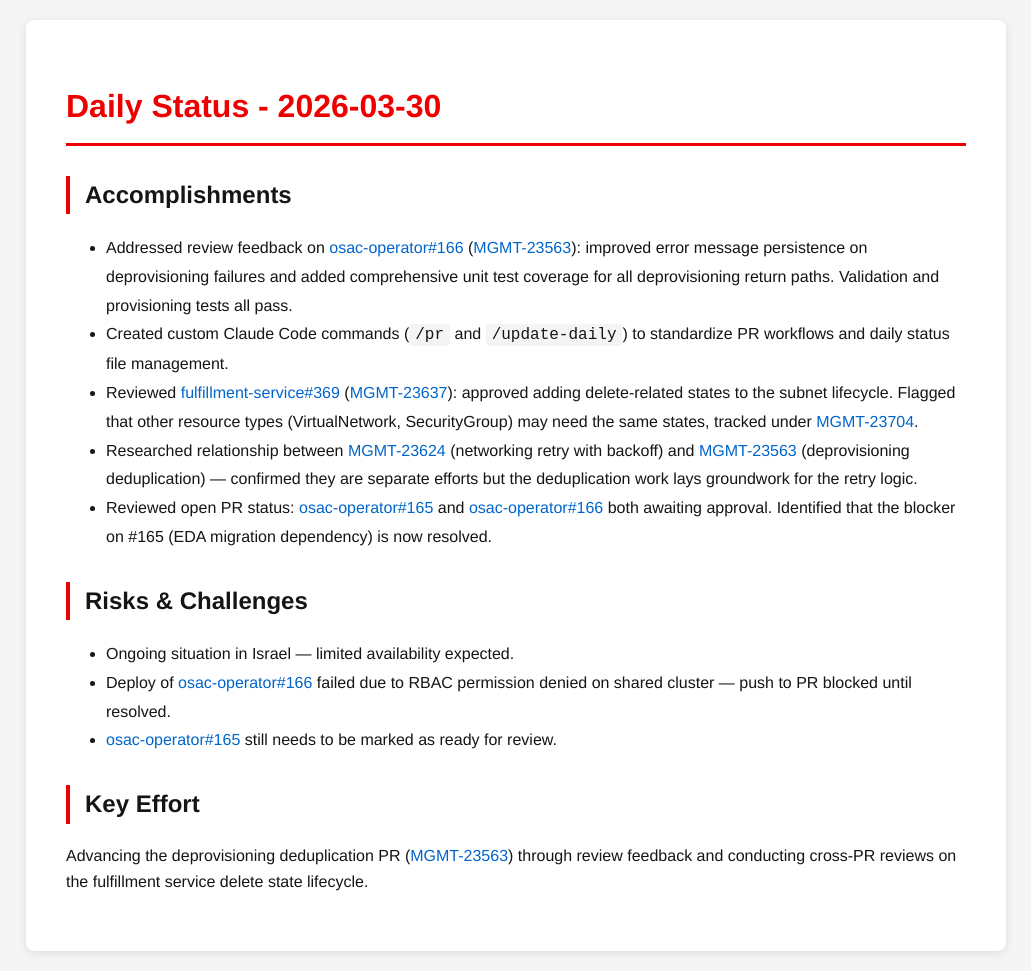
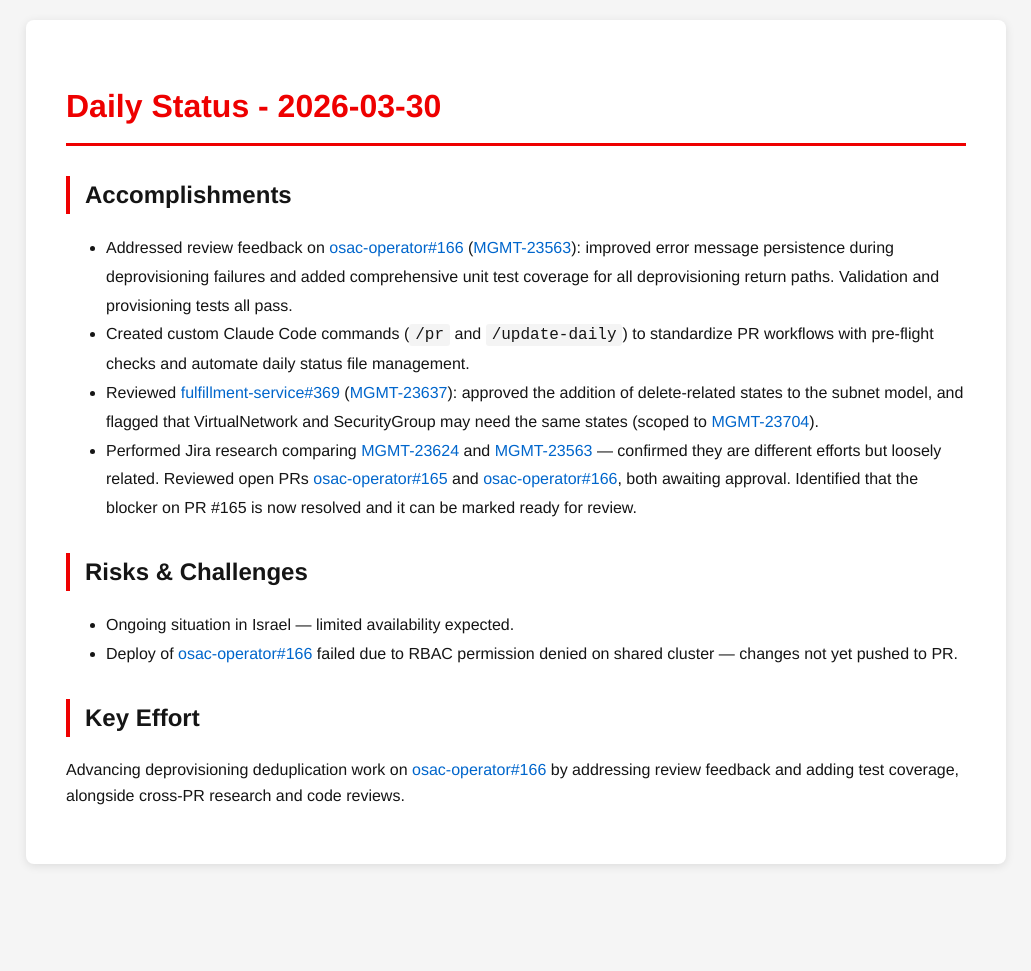
Before and after one commit to tzvatot/daily-status, a Jekyll site: the page built from 2026-03-30.md, in a window 1280 px wide. Shown: the whole page, without its empty margins (124-1155 px from the left). Built offline with Jekyll 4.4.1, drawn with Linux system fonts in a browser that asks for light colours; after the commit the page ends 900 px from its top, so only the background shows below that.

Commit message:
Daily status update - 2026-03-30

```diff
--- a/2026-03-30.md
+++ b/2026-03-30.md
@@ -7,16 +7,14 @@
 # Daily Status - 2026-03-30
 
 ## Accomplishments
-- Addressed review feedback on [osac-operator#166](https://github.com/osac-project/osac-operator/pull/166) ([MGMT-23563](https://issues.redhat.com/browse/MGMT-23563)): improved error message persistence on deprovisioning failures and added comprehensive unit test coverage for all deprovisioning return paths. Validation and provisioning tests all pass.
-- Created custom Claude Code commands (`/pr` and `/update-daily`) to standardize PR workflows and daily status file management.
-- Reviewed [fulfillment-service#369](https://github.com/osac-project/fulfillment-service/pull/369) ([MGMT-23637](https://issues.redhat.com/browse/MGMT-23637)): approved adding delete-related states to the subnet lifecycle. Flagged that other resource types (VirtualNetwork, SecurityGroup) may need the same states, tracked under [MGMT-23704](https://issues.redhat.com/browse/MGMT-23704).
-- Researched relationship between [MGMT-23624](https://issues.redhat.com/browse/MGMT-23624) (networking retry with backoff) and [MGMT-23563](https://issues.redhat.com/browse/MGMT-23563) (deprovisioning deduplication) — confirmed they are separate efforts but the deduplication work lays groundwork for the retry logic.
-- Reviewed open PR status: [osac-operator#165](https://github.com/osac-project/osac-operator/pull/165) and [osac-operator#166](https://github.com/osac-project/osac-operator/pull/166) both awaiting approval. Identified that the blocker on #165 (EDA migration dependency) is now resolved.
+- Addressed review feedback on [osac-operator#166](https://github.com/osac-project/osac-operator/pull/166) ([MGMT-23563](https://issues.redhat.com/browse/MGMT-23563)): improved error message persistence during deprovisioning failures and added comprehensive unit test coverage for all deprovisioning return paths. Validation and provisioning tests all pass.
+- Created custom Claude Code commands (`/pr` and `/update-daily`) to standardize PR workflows with pre-flight checks and automate daily status file management.
+- Reviewed [fulfillment-service#369](https://github.com/osac-project/fulfillment-service/pull/369) ([MGMT-23637](https://issues.redhat.com/browse/MGMT-23637)): approved the addition of delete-related states to the subnet model, and flagged that VirtualNetwork and SecurityGroup may need the same states (scoped to [MGMT-23704](https://issues.redhat.com/browse/MGMT-23704)).
+- Performed Jira research comparing [MGMT-23624](https://issues.redhat.com/browse/MGMT-23624) and [MGMT-23563](https://issues.redhat.com/browse/MGMT-23563) — confirmed they are different efforts but loosely related. Reviewed open PRs [osac-operator#165](https://github.com/osac-project/osac-operator/pull/165) and [osac-operator#166](https://github.com/osac-project/osac-operator/pull/166), both awaiting approval. Identified that the blocker on PR #165 is now resolved and it can be marked ready for review.
 
 ## Risks & Challenges
 - Ongoing situation in Israel — limited availability expected.
-- Deploy of [osac-operator#166](https://github.com/osac-project/osac-operator/pull/166) failed due to RBAC permission denied on shared cluster — push to PR blocked until resolved.
-- [osac-operator#165](https://github.com/osac-project/osac-operator/pull/165) still needs to be marked as ready for review.
+- Deploy of [osac-operator#166](https://github.com/osac-project/osac-operator/pull/166) failed due to RBAC permission denied on shared cluster — changes not yet pushed to PR.
 
 ## Key Effort
-Advancing the deprovisioning deduplication PR ([MGMT-23563](https://issues.redhat.com/browse/MGMT-23563)) through review feedback and conducting cross-PR reviews on the fulfillment service delete state lifecycle.
+Advancing deprovisioning deduplication work on [osac-operator#166](https://github.com/osac-project/osac-operator/pull/166) by addressing review feedback and adding test coverage, alongside cross-PR research and code reviews.
```
